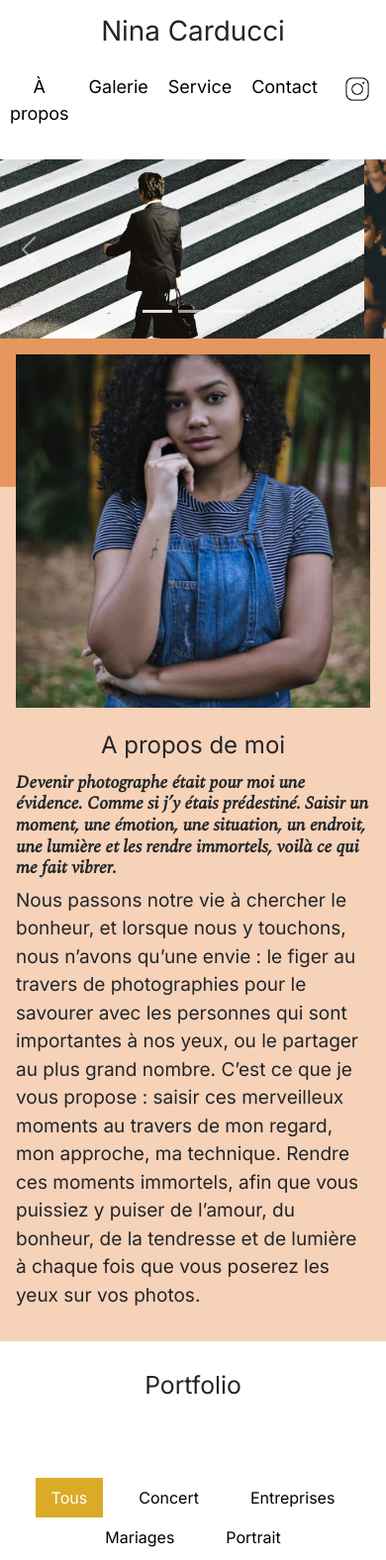
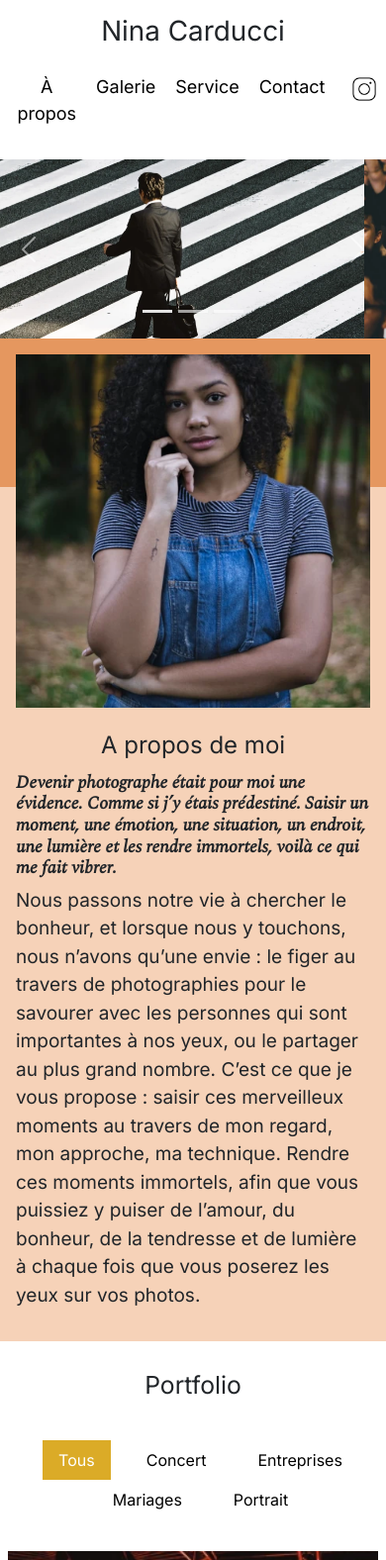
Before and after one commit to jyclave/NinaCarducci, a plain HTML site: page index.html in a window 390 px wide. Shown: the top 1576 px of the page at 99% size. Drawn offline with nearby package versions, Linux system fonts and the light colour scheme.

Commit message:
update @media

```diff
--- a/assets/style.css
+++ b/assets/style.css
@@ -94,7 +94,8 @@ p {
 
 .title{
 	text-align: center;
-	padding-block: 30px;
+	padding: 30px 0px 0px 0px;
+	margin: 0px;
 }
 .gallery .nav {
 	justify-content: center;
@@ -391,11 +392,14 @@ input[type="submit"] {
 		width: 100%;
 		padding: 0 0 0 0;
 	}
+	.nav {
+		margin-left: 25px;
+	}
 	.top-header .nav li {
 		flex: 1;
 		padding-block: 1em;
 		text-align: center;
-		justify-content: space-between;
+		justify-content: center;
 	}
 	.picture.left::before, .picture.right::before {
 		height: 150px;
@@ -421,6 +425,9 @@ input[type="submit"] {
   .top-header {
     padding-block: 15px;
   }
+	.nav {
+		margin-left: 15px;
+	}
   .nav ul {
     font-size: 18px;
   }
@@ -474,10 +481,21 @@ input[type="submit"] {
     font-size: 16px;
   }
 }
+@media all and (max-width: 370px) {
+
+	.nav {
+		margin: 0px 20px 0px 20px;
+	}
+
+}
+
 @media all and (max-width: 320px) {
   .nav ul {
     font-size: 16px;
   }
+	.nav {
+		margin: 0px 5px 0px 15px;
+	}
   .nav li {
     padding-inline: 5px;
   }
```
